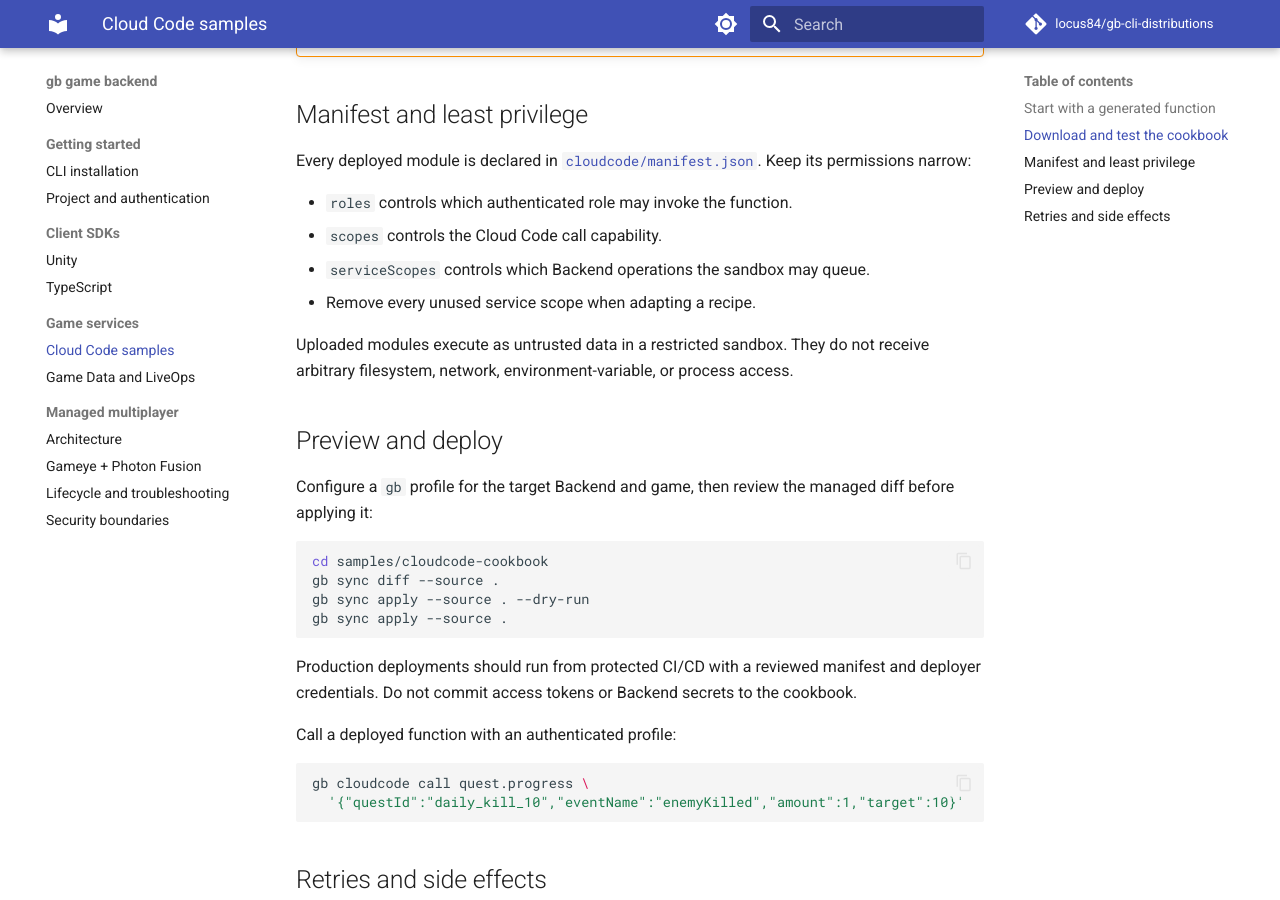
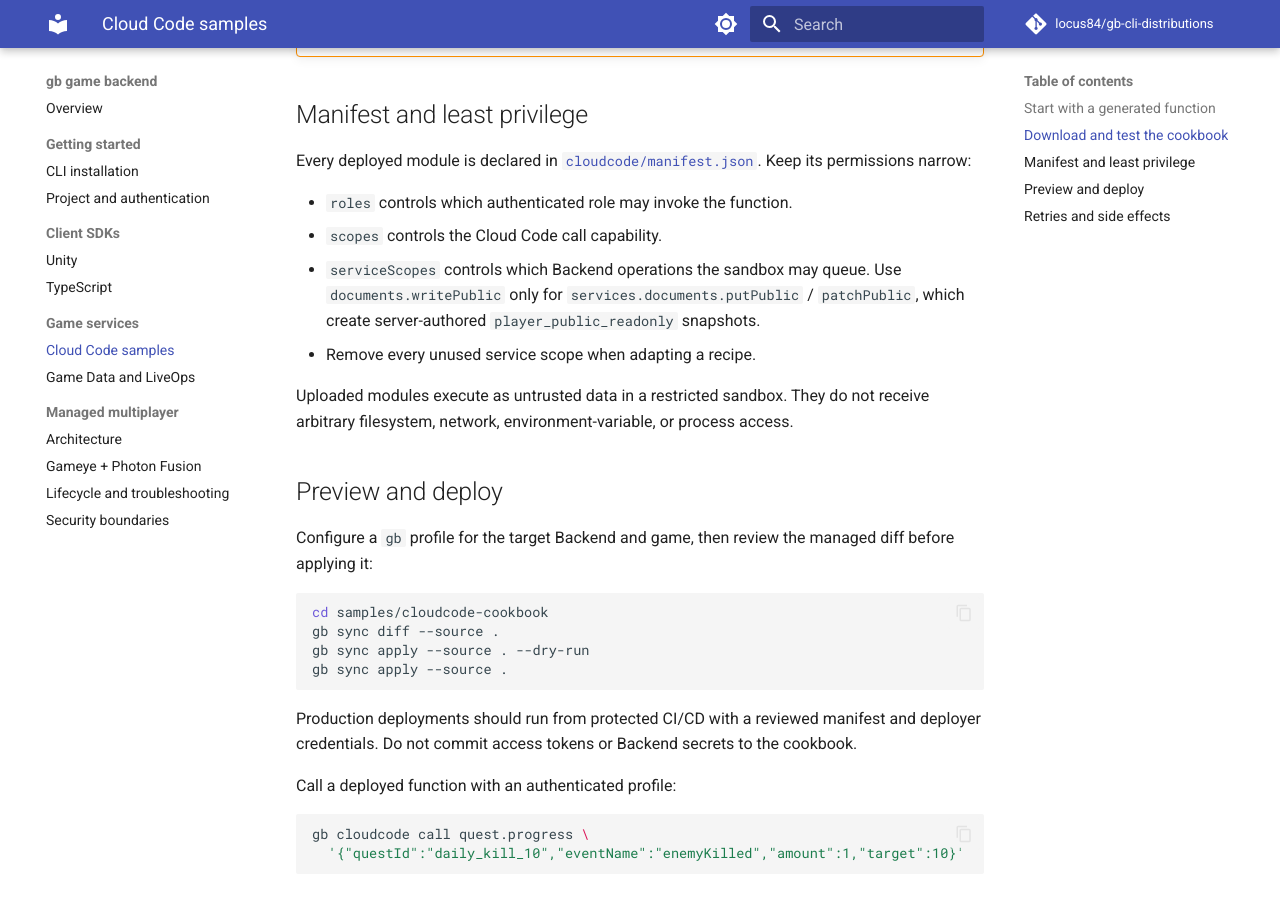
Before and after one commit to locus84/gb-cli-distributions, an MkDocs documentation site: the page built from docs/cloudcode-samples.md, in a window 1280 px wide and 900 px high, scrolled down 1854 px. Built offline with MkDocs 1.6.1 and Material for MkDocs 9.7.7, drawn with Linux system fonts in a browser that asks for light colours; comment, search, counter and statistics services are not loaded.

Commit message:
docs(release): publish v0.2.146

```diff
--- a/docs/cloudcode-samples.md
+++ b/docs/cloudcode-samples.md
@@ -59,7 +59,7 @@ Every deployed module is declared in [`cloudcode/manifest.json`](https://github.
 
 - `roles` controls which authenticated role may invoke the function.
 - `scopes` controls the Cloud Code call capability.
-- `serviceScopes` controls which Backend operations the sandbox may queue.
+- `serviceScopes` controls which Backend operations the sandbox may queue. Use `documents.writePublic` only for `services.documents.putPublic` / `patchPublic`, which create server-authored `player_public_readonly` snapshots.
 - Remove every unused service scope when adapting a recipe.
 
 Uploaded modules execute as untrusted data in a restricted sandbox. They do not receive arbitrary filesystem, network, environment-variable, or process access.
```
